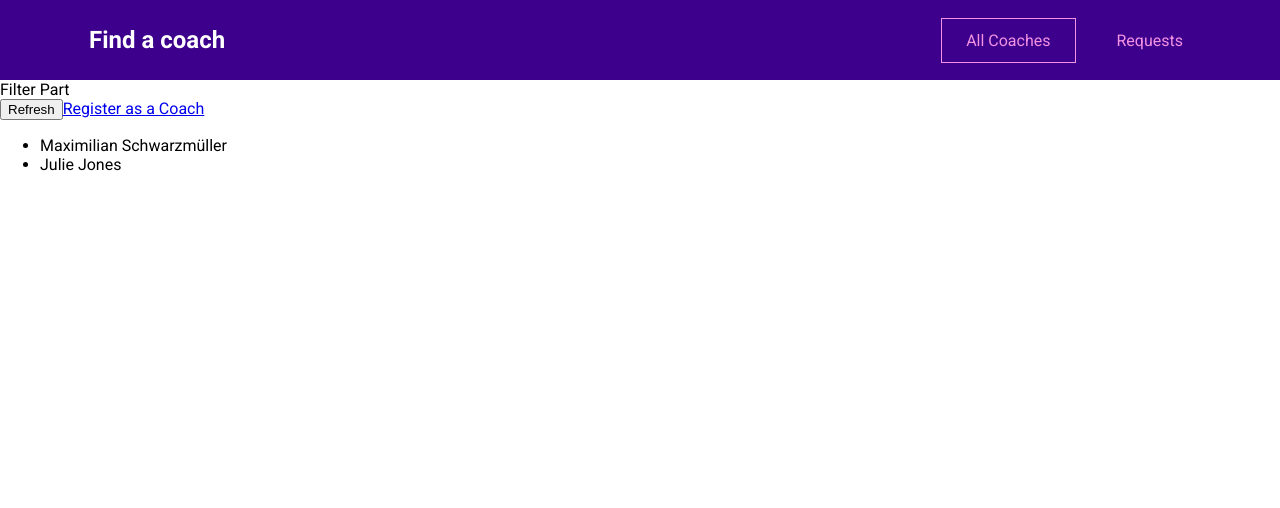
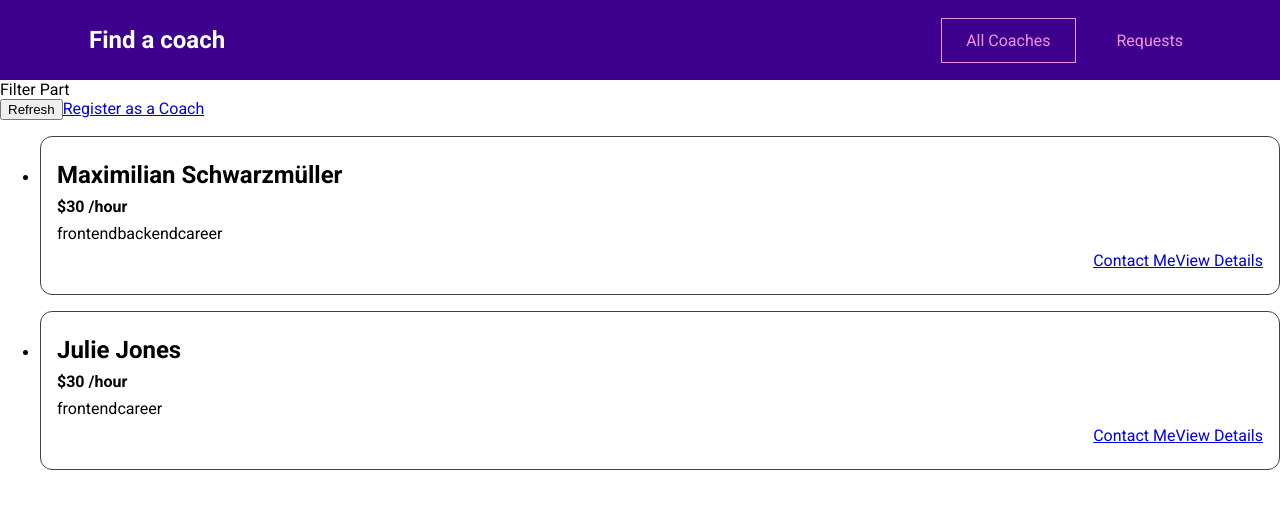
Before and after one commit to JPS09/VueJS_MainProject_FindACoach, a Vue app: page /coaches in a window 1280 px wide. Shown: the top 508 px of the page. Built offline with nearby package versions, Linux system fonts and the light colour scheme.

Commit message:
Passed props to custom component

```diff
--- a/src/pages/coaches/CoachList.vue
+++ b/src/pages/coaches/CoachList.vue
@@ -8,16 +8,26 @@
       <router-link to="/register">Register as a Coach</router-link>
     </div>
     <ul v-if="hasCoaches">
-      <li v-for="coach in filteredCoaches" :key="coach.id">
-        {{ coach.firstName }} {{ coach.lastName }}
-      </li>
+      <coach-item
+        v-for="coach in filteredCoaches"
+        :key="coach.id"
+        :id="coach.id"
+        :firstName="coach.firstName"
+        :lastName="coach.lastName"
+        :rate="coach.hourlyRate"
+        :areas="coach.areas"
+      ></coach-item>
     </ul>
     <h3 v-else>Sorry, no coaches to display yet</h3>
   </section>
 </template>
 
 <script>
+import CoachItem from '../../components/coaches/CoachItem.vue';
 export default {
+  components: {
+    CoachItem
+  },
   computed: {
     filteredCoaches() {
       return this.$store.getters['coaches/coaches'];
```
